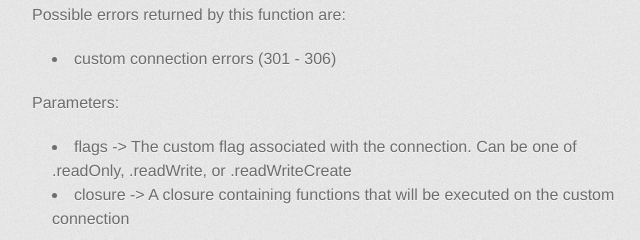
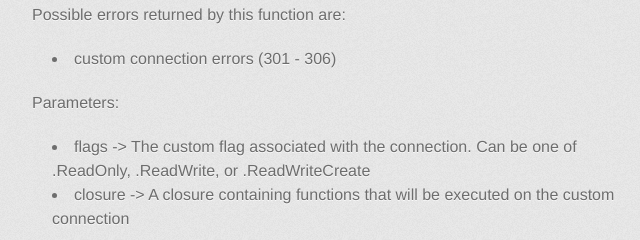
Before and after one commit to ryanfowler/SwiftData, a plain HTML site: page index.html in a window 1280 px wide. Shown: the part 3840-4080 px from the top of the page, 298-938 px from the left. Drawn offline with Linux system fonts and the light colour scheme; a web font is replaced by a local one.

```diff
--- a/index.html
+++ b/index.html
@@ -178,7 +178,7 @@
 </ul><p>Parameters:</p>
 
 <ul>
-<li>flags  -&gt; The custom flag associated with the connection. Can be one of .readOnly, .readWrite, or .readWriteCreate</li>
+<li>flags  -&gt; The custom flag associated with the connection. Can be one of .ReadOnly, .ReadWrite, or .ReadWriteCreate</li>
 <li>closure  -&gt; A closure containing functions that will be executed on the custom connection</li>
 </ul><p>Returns:    </p>
 
```
Also changed, not shown: params.json (+1 -1 lines).
